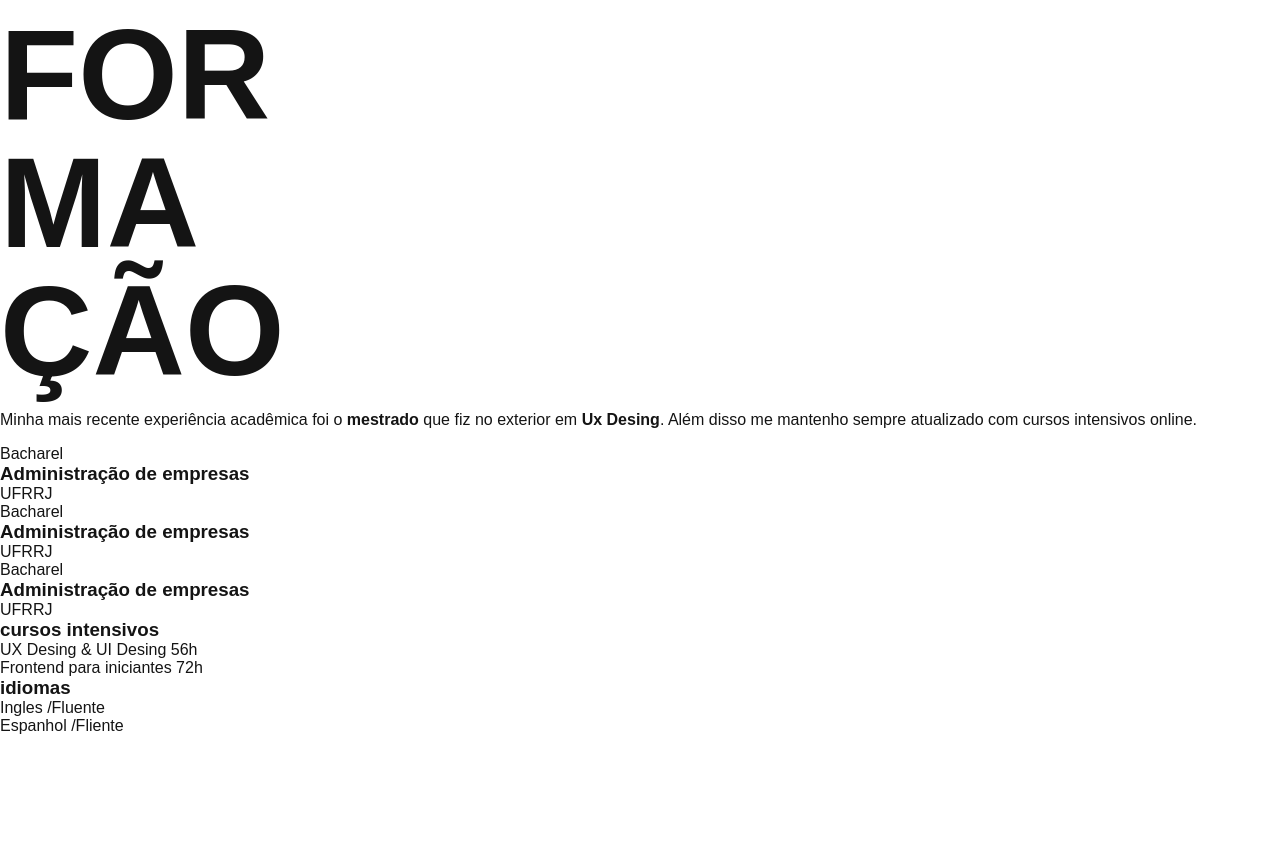
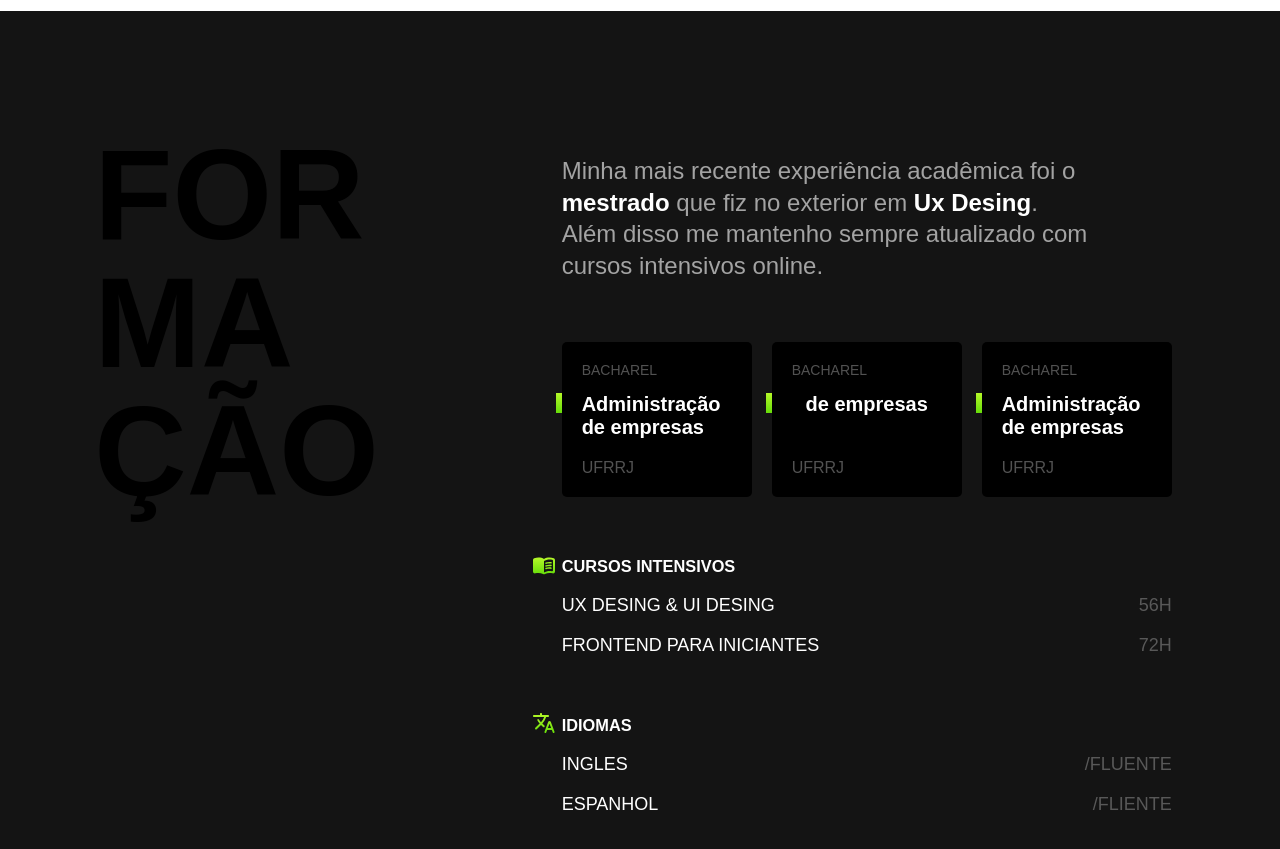
Before and after one commit to RCattoi/portifolio_origamid, a plain HTML site: page index.html in a window 1280 px wide. Shown: the part 1500-2349 px from the top of the page. Before the commit the page ends 2235 px from the top, so only its background shows below. Drawn offline with Linux system fonts and the light colour scheme.

Commit message:
fazendo formação estilo

```diff
--- a/css/experiencia.css
+++ b/css/experiencia.css
@@ -1,3 +1,5 @@
+@import "./global.css";
+
 .experiencia {
   max-width: 1200px;
   padding: 40px 20px;
@@ -106,7 +108,6 @@
 @media (max-width: 400px) {
   .empresa {
     grid-template-columns: 1fr;
-    /* height: 500px; */
   }
   .empresaTitulo {
     grid-area: 1 /1;
--- a/css/formacao.css
+++ b/css/formacao.css
@@ -0,0 +1,143 @@
+.formacao {
+  background: #141414;
+  color: white;
+}
+.formacao .subtitulo {
+  color: #000000;
+}
+.formacao-container {
+  display: grid;
+  grid-template-columns: 1fr 2fr;
+  gap: 100px;
+  justify-items: center;
+  padding: 120px 60px;
+  color: #525252;
+}
+
+.formacao-texto {
+  max-width: 40ch;
+  font-size: 1.5rem;
+  color: #a3a3a3;
+  margin-bottom: 60px;
+  line-height: 1.33;
+}
+.formacao-texto strong {
+  color: #ffffff;
+}
+
+.faculdade-lista {
+  display: flex;
+  flex-wrap: wrap;
+  gap: 20px;
+  margin-bottom: 60px;
+}
+
+.faculdade {
+  background-color: #000000;
+  padding: 20px;
+  border-radius: 5px;
+  position: relative;
+  display: flex;
+  flex-direction: column;
+  width: 150px;
+  min-width: 150px;
+}
+
+.faculdade-tipo {
+  font-size: 0.875rem;
+  text-transform: uppercase;
+  margin-bottom: 10px;
+}
+
+.faculdade-curso {
+  flex: 1;
+  font-size: 1.25rem;
+  max-width: 15ch;
+  margin: 5px auto 20px auto;
+  color: #ffffff;
+}
+
+.faculdade-curso::before {
+  content: "";
+  background: linear-gradient(#b6f829, #67dd0a);
+  display: block;
+  width: 6px;
+  height: 20px;
+  position: absolute;
+  left: -6px;
+}
+.cursos {
+  position: relative;
+  margin-bottom: 60px;
+}
+
+.formacao-extra {
+  font-size: 0.875rem;
+  text-transform: uppercase;
+  margin-bottom: 30px;
+  color: #ffffff;
+}
+.cursos h3 {
+  margin-top: 50px;
+  margin-bottom: 20px;
+  display: flex;
+  align-items: center;
+}
+
+.cursos h3::before {
+  content: url("../img/cursos.svg");
+  position: absolute;
+  left: -30px;
+}
+
+.formacao-extra li {
+  font-size: 1.125rem;
+  line-height: 1.1;
+  margin-bottom: 20px;
+}
+.formacao-extra span {
+  color: #8f8f8f8f;
+}
+
+.idiomas {
+  position: relative;
+}
+.idiomas h3 {
+  margin-bottom: 20px;
+}
+.idiomas h3 {
+  display: flex;
+  align-items: center;
+  /* font-size: rem; */
+}
+
+.idiomas h3::before {
+  content: url("../img/idiomas.svg");
+  position: absolute;
+  left: -30px;
+}
+.formacao-extra li {
+  display: flex;
+  justify-content: space-between;
+}
+
+@media (max-width: 800px) {
+  .formacao-container {
+    grid-template-columns: 1fr;
+    padding: 60px 35px;
+    gap: 40px;
+  }
+  .formacao .subtitulo {
+    color: white;
+    font-size: 2.5rem;
+    justify-self: left;
+    max-width: max-content;
+  }
+}
+
+@media (max-width: 463px) {
+  .faculdade-lista {
+    align-items: center;
+    justify-content: center;
+  }
+}
--- a/css/global.css
+++ b/css/global.css
@@ -1,3 +1,6 @@
+:root {
+  --detalhe_bg: linear-gradient(#b6f829, #67dd0a);
+}
 body {
   margin: 0px;
   font-family: "Fira Sans", Arial, sans-serif;
--- a/css/style.css
+++ b/css/style.css
@@ -2,3 +2,4 @@
 @import "./header.css";
 @import "./introducao.css";
 @import "./experiencia.css";
+@import "./formacao.css";
--- a/index.html
+++ b/index.html
@@ -91,7 +91,7 @@
           </li>
           <li class="faculdade">
             <span class="faculdade-tipo">Bacharel</span>
-            <h3 class="faculdade-curso">Administração de empresas</h3>
+            <h3 class="faculdade-curso"> de empresas</h3>
             <span class="faculdade-instituicao">UFRRJ</span>
           </li>
           <li class="faculdade">
```
